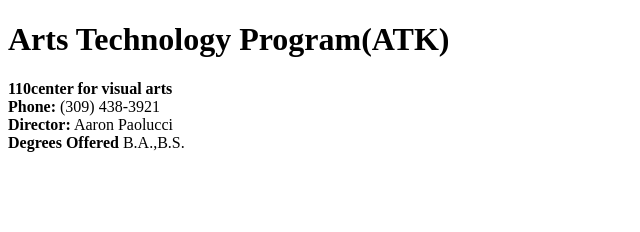
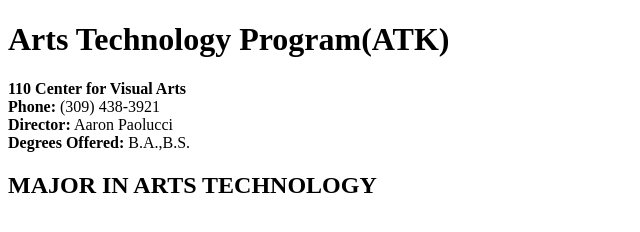
Before and after one commit to kmyarrow/ATK301, a plain HTML site: page assignment1.html in a window 1280 px wide. Shown: the whole page, without its empty margins (0-640 px from the left). Drawn offline with Linux system fonts and the light colour scheme.

Commit message:
Update assignment1.html

```diff
--- a/assignment1.html
+++ b/assignment1.html
@@ -6,10 +6,11 @@
   </head>
   <body>
     <h1>Arts Technology Program(ATK)</h1>
-    <p> <strong>110center for visual arts</strong>
+    <p> <strong>110 Center for Visual Arts</strong>
     <br><strong>Phone:</strong> (309) 438-3921
     <br><strong>Director:</strong> Aaron Paolucci
-    <br><strong>Degrees Offered</strong> B.A.,B.S.</p>
+    <br><strong>Degrees Offered:</strong> B.A.,B.S.</p>
+    <h2>MAJOR IN ARTS TECHNOLOGY</h2>
     <!-- Comment -->
   </body>
 </html>
```
